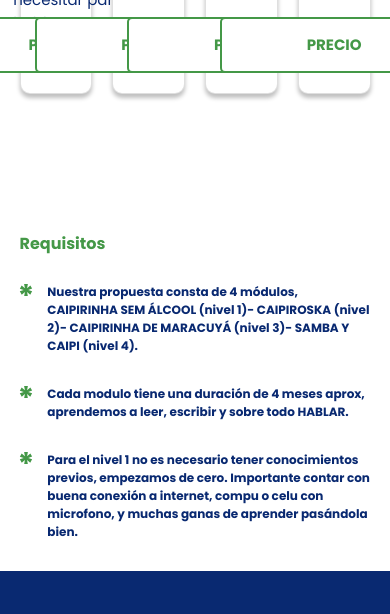
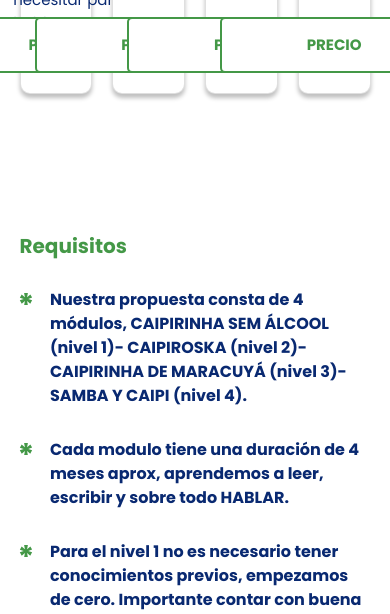
Before and after one commit to jp-quintana/caipirinha-y-portugues, a website: page pages/tarifas.html in a window 390 px wide. Shown: the part 828-1442 px from the top of the page. Drawn offline with nearby package versions, Linux system fonts and the light colour scheme.

Commit message:
Correccion font size requisitos

```diff
--- a/scss/_tarifas.scss
+++ b/scss/_tarifas.scss
@@ -72,13 +72,13 @@
 
 //Requisitos
 .requisitos {
-  padding-top: 14rem;
+  padding: 14rem 0 6rem 0;
 }
 
 
 .requisitos__titulo {
   @media (max-width: 768px) {
-    font-size: 1.6rem;
+    font-size: 2rem;
   }
 }
 
@@ -98,7 +98,7 @@
   margin-bottom: 3rem;
 
   @media (max-width: 768px) {
-    font-size: 1.2rem;
+    font-size: 1.6rem;
     list-style-image: url("../assets/tarifas/bullet-points-2-responsive.svg");
   }
 }
```
Also changed, not shown: css/style.css.
